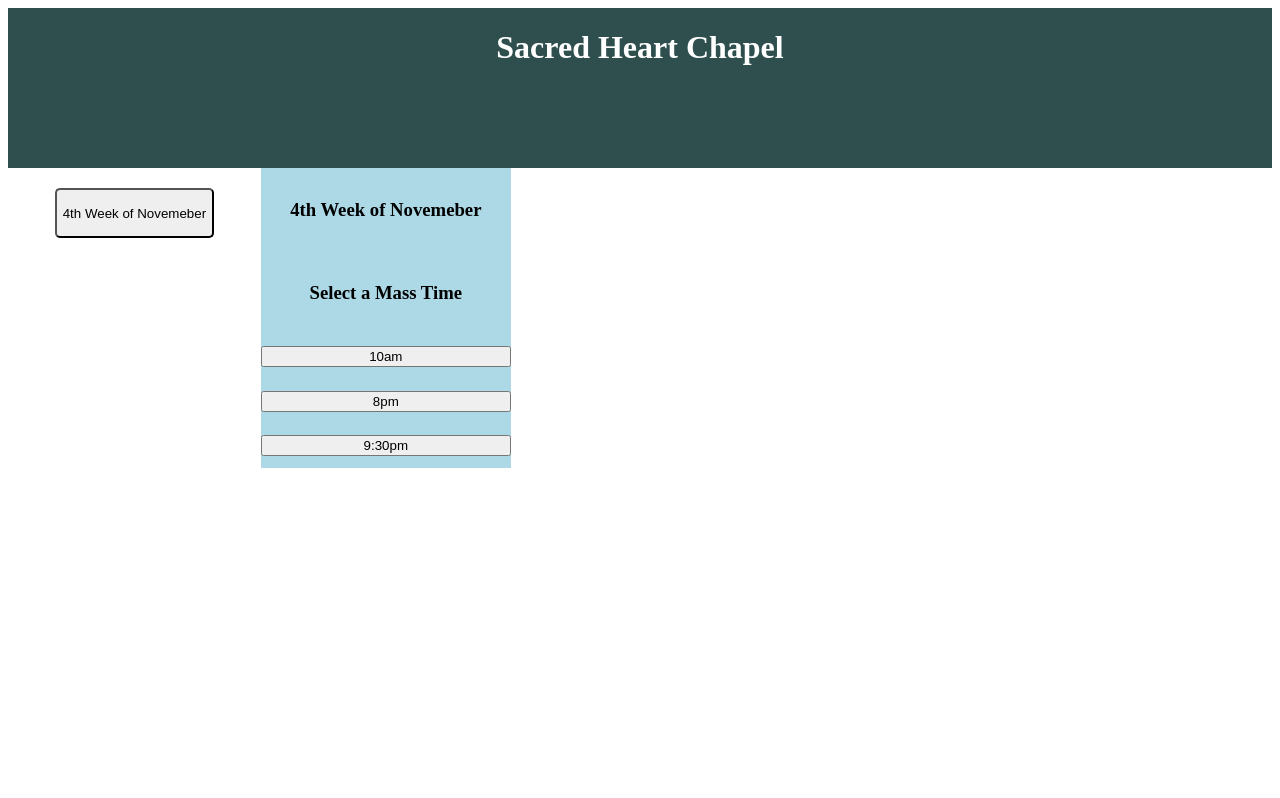
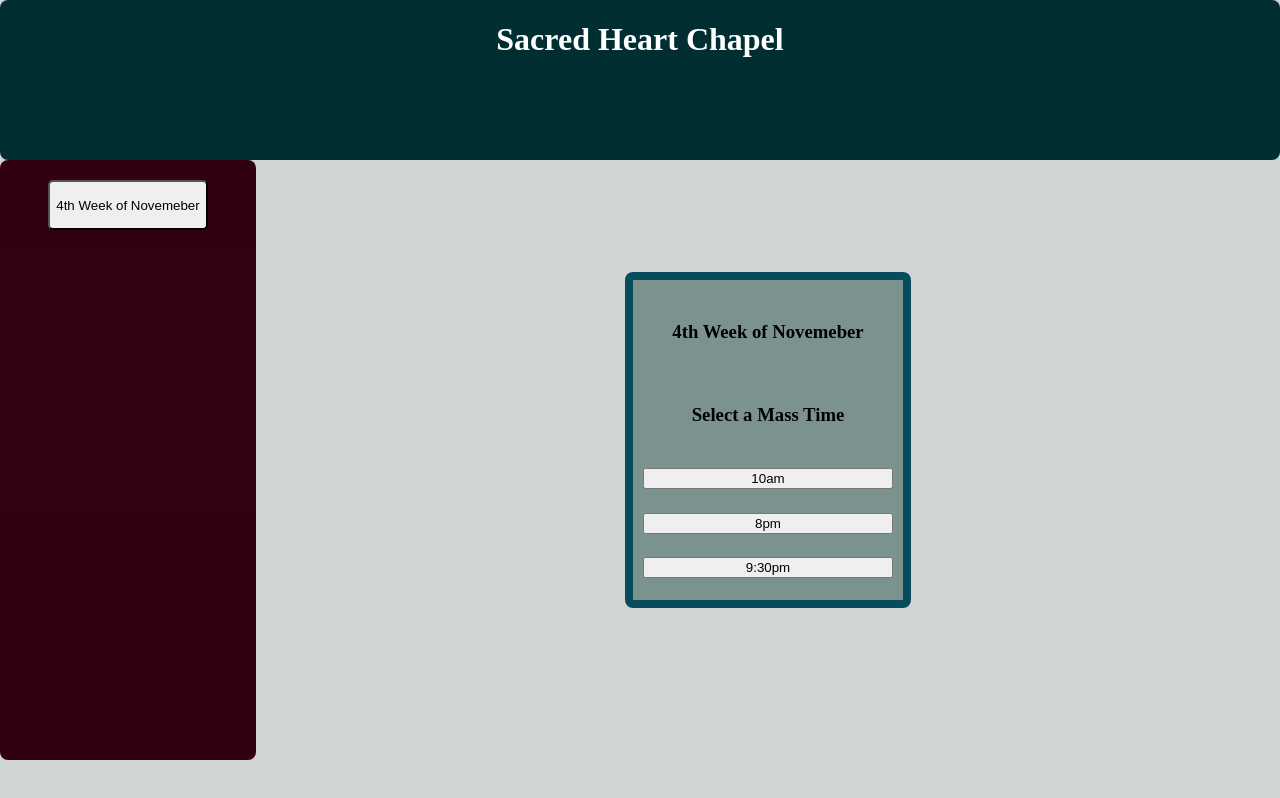
Before and after one commit to nick23447/CMSI-2021-HW4, a React (Vite) app: page / in a window 1280 px wide. Both pictures are taken after a click on the button "4th Week of Novemeber". Shown: the top 798 px of the page. Built offline with nearby package versions, Linux system fonts and the light colour scheme.

Commit message:
added styling

```diff
--- a/src/components/App.css
+++ b/src/components/App.css
@@ -1,3 +1,9 @@
+body {
+  margin: 0;
+  background-color: rgba(168, 174, 175, 0.518);
+}
+
+
 #root {
   margin: 0;
   padding: 0;
@@ -12,22 +18,27 @@
   grid-template-columns: 1fr 4fr;
 }
 
+header{
+  grid-row:1 / span 1;
+  grid-column: 1 / span 2;
+  background-color: rgba(1, 47, 49, 0.995);
+  color: white;
+  border-radius: 1ch;
+}
+
 nav{
   display: flex;
   grid-row: 2 / span 1;
   grid-column: 1 / span 1;
   justify-content: center;
   padding: 20px;
-}
-
-header{
-  grid-row:1 / span 1;
-  grid-column: 1 / span 2;
-  background-color: darkslategrey;
-  color: white;
+  background-color: rgba(49, 1, 19, 0.995);
+  border-radius: 1ch;
+  height: 100%;
 }
 
 .time-select{
+  place-self: center ;
   grid-row: 2 / span 1;
   grid-column: 2 / span 1;
 }
@@ -40,8 +51,12 @@ header{
 #mass-times{
   width: 250px;
   height: 300px;
-  background-color: lightblue;
+  border-radius: 1ch;
+  border: 8px solid rgba(8, 77, 93, 0.995);
+  padding: 10px;
+  background-color: rgba(110, 135, 131, 0.859);
   display: flex;
   flex-direction: column;
   justify-content: space-around;
+
 }
```
